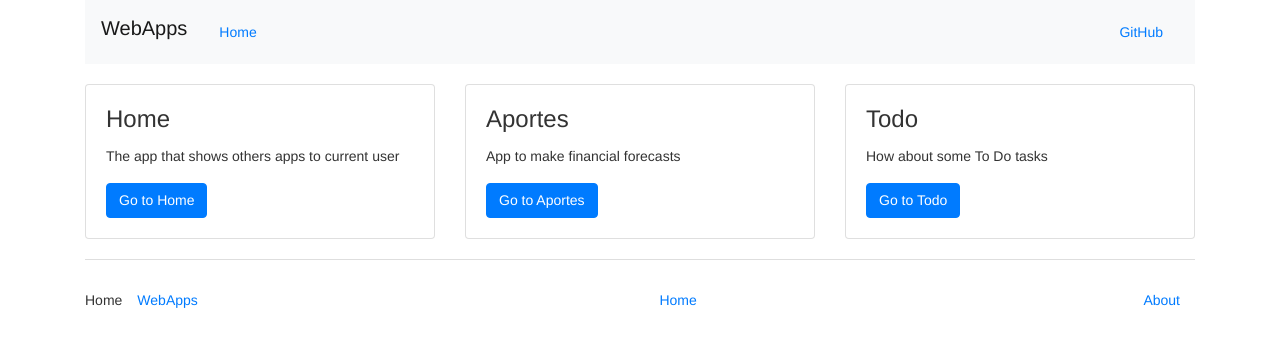
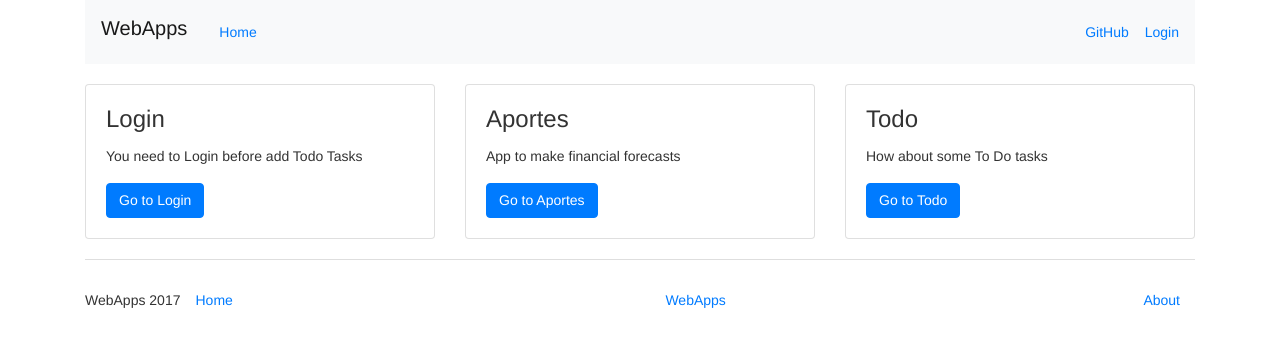
Before and after one commit to Moggi/WebApps, a Django app: page / in a window 1280 px wide. Shown: the top 347 px of the page. Run offline with Django 3.2, Linux system fonts and the light colour scheme; some libraries are stand-ins or nearby versions.

Commit message:
Add User auth Improved template Updated links from footer Add a login system to use Todo CRUD

```diff
--- a/Home/templates/Home/index.html
+++ b/Home/templates/Home/index.html
@@ -13,9 +13,9 @@
                     <div class="col-sm-4">
                         <div class="card">
                             <div class="card-body">
-                                <h4 class="card-title">Home</h4>
-                                <p class="card-text">The app that shows others apps to current user</p>
-                                <a href="/" class="btn btn-primary">Go to Home</a>
+                                <h4 class="card-title">Login</h4>
+                                <p class="card-text">You need to Login before add Todo Tasks</p>
+                                <a href="/login/" class="btn btn-primary">Go to Login</a>
                             </div>
                         </div>
                     </div>
--- a/Todo/templates/Todo/details.html
+++ b/Todo/templates/Todo/details.html
@@ -16,11 +16,13 @@
                     <hr class="my-4">
                     <p>Created on {{todoItem.created_at}}</p>
                     <p class="lead">
+                        {% if user.is_authenticated %}
                         <form action="{% url 'delete' %}" method="post">
                             {% csrf_token %}
                             <input type="hidden" name="todoItemId" value="{{todoItem.id}}"/>
                             <input class="btn btn-outline-danger" type="submit" value="Delete"/>
                         </form>
+                        {% endif %}
                     </p>
                 </div>
             </div>
--- a/Todo/views.py
+++ b/Todo/views.py
@@ -1,6 +1,8 @@
 from django.http import HttpResponse
 from django.template import Context
 from django.shortcuts import render, redirect
+from django.contrib.auth.models import Permission, User
+from django.contrib.auth.decorators import login_required, permission_required
 
 from .models import Todo
 from .apps import TodoConfig
@@ -25,6 +27,8 @@ def details(request, id):
     })
     return render(request, 'Todo/details.html', context)
 
+@login_required(login_url='login')
+# @permission_required('todo.can_add')
 def add(request):
     context = getContext()
 
@@ -43,6 +47,8 @@ def add(request):
 # ==============================================================================
 # POST Only methods
 # ==============================================================================
+@login_required(login_url='login')
+# @permission_required('todo.can_delete')
 def delete(request):
     if(request.method == 'POST'):
         todoItemId = request.POST['todoItemId']
--- a/WebApps/settings.py
+++ b/WebApps/settings.py
@@ -138,3 +138,5 @@ STATIC_ROOT = os.path.join(BASE_DIR, 'staticfiles')
 STATICFILES_DIRS = [
     os.path.join(BASE_DIR, 'static'),
 ]
+
+LOGIN_REDIRECT_URL = '/'
--- a/WebApps/urls.py
+++ b/WebApps/urls.py
@@ -15,9 +15,12 @@ Including another URLconf
 """
 from django.conf.urls import url, include
 from django.contrib import admin
+from django.contrib.auth import views as auth_views
 
 urlpatterns = [
     url(r'^', include('Home.urls')),
+    url(r'^login/', auth_views.login, name='login'),
+    url(r'^logout/', auth_views.logout, name='logout'),
     url(r'^admin/', admin.site.urls),
     url(r'^todo/', include('Todo.urls')),
     url(r'^aportes/', include('Aportes.urls')),
--- a/templates/base_footer.html
+++ b/templates/base_footer.html
@@ -2,14 +2,16 @@
     <div class="padding-expand d-flex justify-content-between border-top">
         <ul class="nav d-flex flex-wrap">
             <li class="nav-item">
-                <span>{{ appName }}</span>
+                <span>WebApps 2017</span>
             </li>
             <li class="nav-item">
-                <a href="/">WebApps</a>
+                {% if appName %}
+                <a href="{% url appName %}" title="{{ appName }}">{{ appName }}</a>
+                {% endif %}
             </li>
         </ul>
 
-        <a href="{% url appName %}" title="{{ appName }}">{{ appName }}</a>
+        <a href="/" title="WebApps">WebApps</a>
 
         <ul class="nav d-flex flex-wrap">
             <li class="nav-item">
--- a/templates/base_navbar.html
+++ b/templates/base_navbar.html
@@ -1,7 +1,9 @@
 <header class="container">
     <nav class="navbar navbar-expand-lg navbar-light bg-light flex-column flex-md-row">
         <span class="navbar-brand h1">WebApps</span>
+        {% if appName %}
         <a class="nav-link" href="{% url appName %}">{{ appName }}</a>
+        {% endif %}
         {% if navList %}
         <button class="navbar-toggler" type="button" data-toggle="collapse" data-target="#navbarSupportedContent" aria-controls="navbarSupportedContent" aria-expanded="false" aria-label="Toggle navigation">
             <span class="navbar-toggler-icon"></span>
@@ -17,5 +19,10 @@
         </div>
         {% endif %}
         <a class="nav-link flex-row ml-md-auto d-none d-md-flex" href="https://github.com/Moggi/WebApps">GitHub</a>
+        {% if user.is_authenticated %}
+        <a href="{% url 'logout' %}">Logout</a>
+        {% else %}
+        <a href="{% url 'login' %}">Login</a>
+        {% endif %}
     </nav>
 </header>
```
Also changed, not shown: templates/registration/logged_out.html (added, +24 -0 lines), templates/registration/login.html (added, +34 -0 lines), README.md.
